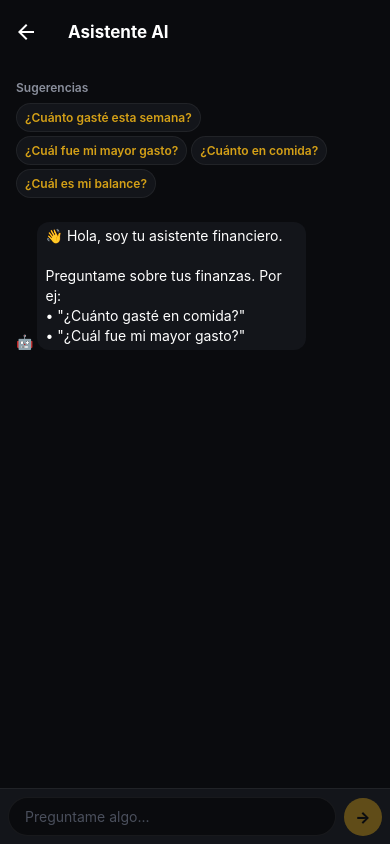
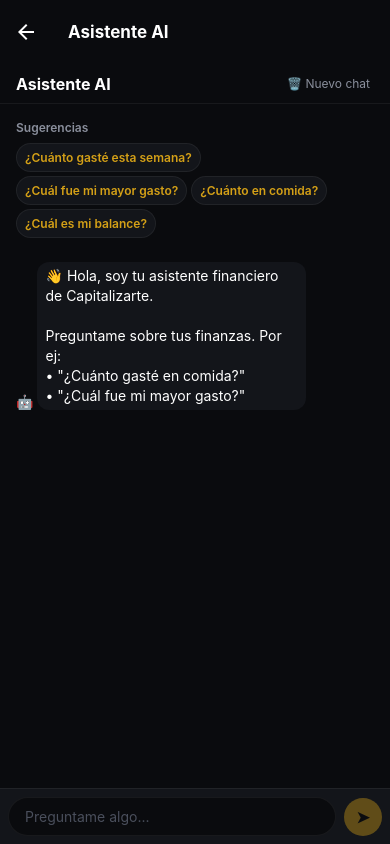
Before and after one commit to pinkysoftware/capitalizarte-mvp, a React Native app: screen /Chat in a window 390 px wide. Built offline with nearby package versions, Linux system fonts and the light colour scheme.

Commit message:
feat: Chat AI with Groq, timeout on all requests, chat history persistence

```diff
--- a/src/screens/ChatScreen.js
+++ b/src/screens/ChatScreen.js
@@ -1,4 +1,4 @@
-import React, { useState, useRef } from 'react';
+import React, { useState, useRef, useEffect } from 'react';
 import {
   View,
   Text,
@@ -12,6 +12,7 @@ import {
   SafeAreaView,
 } from 'react-native';
 import { C, S, R } from '../theme';
+import { chat, getChatHistory, saveChatHistory, clearChatHistory } from '../services/api';
 
 const SUGGESTIONS = [
   '¿Cuánto gasté esta semana?',
@@ -43,28 +44,60 @@ function SuggestionChip({ text, onPress }) {
 
 export default function ChatScreen({ navigation }) {
   const [messages, setMessages] = useState([
-    { role: 'ai', content: '👋 Hola, soy tu asistente financiero.\n\nPreguntame sobre tus finanzas. Por ej:\n• "¿Cuánto gasté en comida?"\n• "¿Cuál fue mi mayor gasto?"' }
+    { role: 'ai', content: '👋 Hola, soy tu asistente financiero de Capitalizarte.\n\nPreguntame sobre tus finanzas. Por ej:\n• "¿Cuánto gasté en comida?"\n• "¿Cuál fue mi mayor gasto?"' }
   ]);
   const [input, setInput] = useState('');
   const [loading, setLoading] = useState(false);
   const flatListRef = useRef(null);
 
+  // Load chat history on mount
+  useEffect(() => {
+    (async () => {
+      const history = await getChatHistory();
+      if (history.length > 0) {
+        setMessages(prev => {
+          const base = prev[0]; // Keep welcome message
+          return [base, ...history];
+        });
+      }
+    })();
+  }, []);
+
   const send = async (text) => {
     if (!text.trim() || loading) return;
     const userMsg = text.trim();
     setInput('');
-    setMessages(prev => [...prev, { role: 'user', content: userMsg }]);
     setLoading(true);
 
+    // Add user message immediately
+    setMessages(prev => [...prev, { role: 'user', content: userMsg }]);
+
     try {
-      await new Promise(r => setTimeout(r, 800));
-      let reply = `Entendí: "${userMsg}"\n\nEstoy en modo demo. Conectá la API real del chatbot para respuestas personalizadas.`;
+      // Get history for context (last 10 exchanges)
+      const history = messages.slice(-20).map(m => ({ role: m.role, content: m.content }));
+
+      const res = await chat(userMsg, history);
+      const reply = res.reply || 'No pude obtener una respuesta. Intentá de nuevo.';
+
       setMessages(prev => [...prev, { role: 'ai', content: reply }]);
-    } catch {
-      setMessages(prev => [...prev, { role: 'ai', content: 'Tuve un problema. ¿Podés intentar de nuevo?' }]);
+
+      // Save to history (without welcome message)
+      const newHistory = [...history, { role: 'user', content: userMsg }, { role: 'ai', content: reply }];
+      await saveChatHistory(newHistory);
+
+    } catch (e) {
+      const errorMsg = e.message === 'timeout'
+        ? '⏱️ El servidor tardó demasiado. Intentá de nuevo.'
+        : '❌ Tuve un problema. ¿Podés intentar de nuevo?';
+      setMessages(prev => [...prev, { role: 'ai', content: errorMsg }]);
     } finally {
       setLoading(false);
     }
+  };
+
+  const clearChat = async () => {
+    await clearChatHistory();
+    setMessages([{ role: 'ai', content: '👋 Chat borrado. ¿En qué puedo ayudarte?' }]);
   };
 
   return (
@@ -74,6 +107,14 @@ export default function ChatScreen({ navigation }) {
         behavior={Platform.OS === 'ios' ? 'padding' : 'height'}
         keyboardVerticalOffset={0}
       >
+        {/* Header with clear button */}
+        <View style={styles.header}>
+          <Text style={styles.headerTitle}>Asistente AI</Text>
+          <Pressable onPress={clearChat} style={styles.clearBtn}>
+            <Text style={styles.clearBtnText}>🗑️ Nuevo chat</Text>
+          </Pressable>
+        </View>
+
         <FlatList
           ref={flatListRef}
           data={messages}
@@ -92,12 +133,14 @@ export default function ChatScreen({ navigation }) {
           }
           ListFooterComponent={loading ? (
             <View style={styles.typingRow}>
+              <Text style={styles.typingText}>El asistente está escribiendo...</Text>
               <ActivityIndicator color={C.primary} size="small" />
             </View>
           ) : null}
           onContentSizeChange={() => flatListRef.current?.scrollToEnd()}
           showsVerticalScrollIndicator={false}
         />
+
         <View style={styles.inputBar}>
           <TextInput
             style={styles.textInput}
@@ -107,13 +150,14 @@ export default function ChatScreen({ navigation }) {
             onChangeText={setInput}
             onSubmitEditing={() => send(input)}
             returnKeyType="send"
+            editable={!loading}
           />
           <Pressable
-            style={[styles.sendBtn, !input.trim() && styles.sendBtnDisabled]}
+            style={[styles.sendBtn, (!input.trim() || loading) && styles.sendBtnDisabled]}
             onPress={() => send(input)}
-            disabled={!input.trim()}
+            disabled={!input.trim() || loading}
           >
-            <Text style={styles.sendBtnText}>→</Text>
+            <Text style={styles.sendBtnText}>➤</Text>
           </Pressable>
         </View>
       </KeyboardAvoidingView>
@@ -124,6 +168,18 @@ export default function ChatScreen({ navigation }) {
 const styles = StyleSheet.create({
   safe: { flex: 1, backgroundColor: C.bg },
   container: { flex: 1 },
+  header: {
+    flexDirection: 'row',
+    justifyContent: 'space-between',
+    alignItems: 'center',
+    paddingHorizontal: S.md,
+    paddingVertical: S.sm,
+    borderBottomWidth: 1,
+    borderBottomColor: C.border,
+  },
+  headerTitle: { fontSize: 16, fontWeight: '700', color: C.text },
+  clearBtn: { padding: S.xs },
+  clearBtnText: { fontSize: 12, color: C.textSecondary },
   chatList: { padding: S.md, paddingBottom: S.sm, gap: S.sm },
   suggestions: { marginBottom: S.md, gap: S.sm },
   suggestionsLabel: { color: C.textSecondary, fontSize: 12, fontWeight: '600' },
@@ -146,7 +202,14 @@ const styles = StyleSheet.create({
   msgText: { fontSize: 14, lineHeight: 20 },
   msgTextAI: { color: C.text },
   msgTextUser: { color: '#000', fontWeight: '600' },
-  typingRow: { flexDirection: 'row', paddingHorizontal: S.md },
+  typingRow: {
+    flexDirection: 'row',
+    alignItems: 'center',
+    gap: S.sm,
+    paddingHorizontal: S.md,
+    paddingVertical: S.xs,
+  },
+  typingText: { fontSize: 12, color: C.textSecondary },
   inputBar: {
     flexDirection: 'row',
     alignItems: 'center',
--- a/src/services/api.js
+++ b/src/services/api.js
@@ -2,6 +2,8 @@ import AsyncStorage from '@react-native-async-storage/async-storage';
 
 const API_BASE = 'https://www.capitalizarte.com/api';
 const AUTH_TOKEN_KEY = 'capitalizarte.authToken';
+const CHAT_HISTORY_KEY = 'capitalizarte.chatHistory';
+const REQUEST_TIMEOUT = 10000; // 10 seconds
 
 let authToken = null;
 
@@ -36,13 +38,25 @@ async function request(path, options = {}) {
   };
   if (authToken) headers.Authorization = `Bearer ${authToken}`;
 
+  const controller = new AbortController();
+  const timeoutId = setTimeout(() => controller.abort(), REQUEST_TIMEOUT);
+
   let res;
   let data = {};
   try {
-    res = await fetch(`${API_BASE}${path}`, { ...options, headers });
+    res = await fetch(`${API_BASE}${path}`, {
+      ...options,
+      headers,
+      signal: controller.signal,
+    });
     data = await res.json().catch(() => ({}));
-  } catch {
+  } catch (e) {
+    if (e.name === 'AbortError') {
+      throw new Error('timeout');
+    }
     throw new Error('network_error');
+  } finally {
+    clearTimeout(timeoutId);
   }
 
   if (res.status === 401) {
@@ -53,6 +67,35 @@ async function request(path, options = {}) {
     throw new Error(data.error || `http_${res.status}`);
   }
   return data;
+}
+
+// Chat - uses the backend chatbot endpoint
+export async function chat(message, history = []) {
+  return request('/chatbot.php', {
+    method: 'POST',
+    body: JSON.stringify({ message, history }),
+  });
+}
+
+// Chat history management
+export async function getChatHistory() {
+  const raw = await AsyncStorage.getItem(CHAT_HISTORY_KEY);
+  if (!raw) return [];
+  try {
+    return JSON.parse(raw);
+  } catch {
+    return [];
+  }
+}
+
+export async function saveChatHistory(history) {
+  // Keep only last 20 messages to avoid storage bloat
+  const trimmed = history.slice(-20);
+  await AsyncStorage.setItem(CHAT_HISTORY_KEY, JSON.stringify(trimmed));
+}
+
+export async function clearChatHistory() {
+  await AsyncStorage.removeItem(CHAT_HISTORY_KEY);
 }
 
 export const api = {
```
